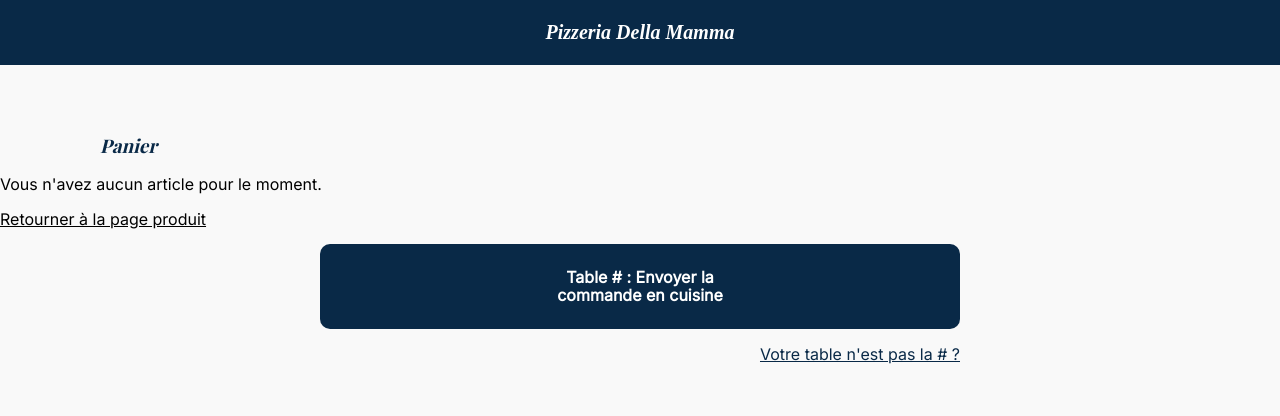
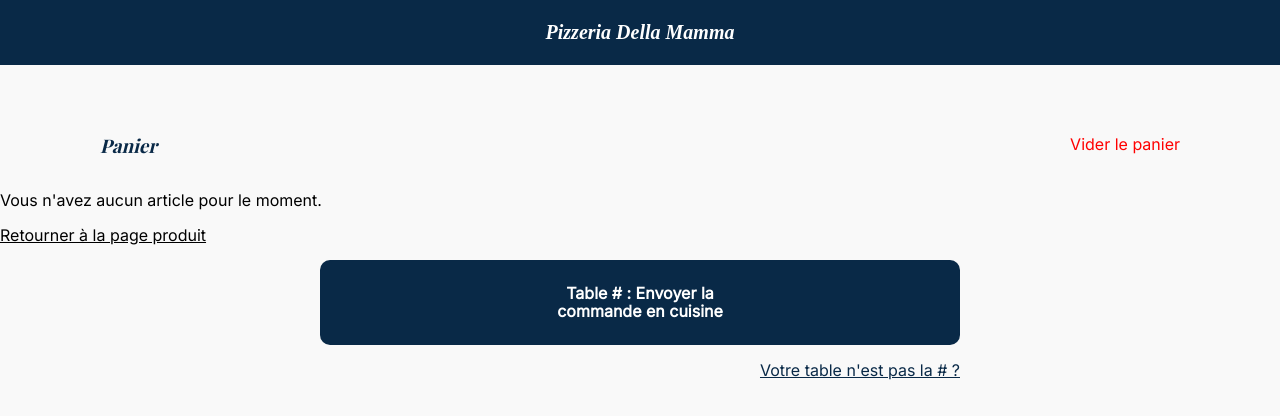
Before and after one commit to bkenzia/Pizzeria-Della-Mamma, an Angular app: page /basket in a window 1280 px wide. Shown: the top 416 px of the page. Built offline with nearby package versions, Linux system fonts and the light colour scheme.

Commit message:
[FEATURE] Panier: pages (panier + order success), services (produits + panier), components (panier, button-addbasket)

```diff
--- a/src/app/components/basket/basket.component.ts
+++ b/src/app/components/basket/basket.component.ts
@@ -1,5 +1,4 @@
 import { Component } from '@angular/core';
-import { IProduct, PRODUCTS } from 'src/app/mocks/products';
 import { BasketProduct, BasketService } from 'src/app/services/basket.service';
 
 
--- a/src/app/components/button-addbasket/button-addbasket.component.css
+++ b/src/app/components/button-addbasket/button-addbasket.component.css
@@ -1,8 +1,15 @@
 button{
     background-color: #092947;
+    padding: 24px 96px;
     border: none;
     border-radius: 10px;
     color: white;
     font-family: Inter;
     font-size: 16px;
+    font-weight: 700;
 }
+
+button:hover{
+    cursor: pointer;
+    opacity: 0.5
+}
--- a/src/app/components/button-addbasket/button-addbasket.component.html
+++ b/src/app/components/button-addbasket/button-addbasket.component.html
@@ -1,4 +1,4 @@
-<p>button-addbasket works!</p>
+
 
 <button (click)="addToBasket()" routerLink="/basket" >
 
--- a/src/app/components/button-addbasket/button-addbasket.component.ts
+++ b/src/app/components/button-addbasket/button-addbasket.component.ts
@@ -1,6 +1,5 @@
 import { Component } from '@angular/core';
 import { BasketProduct, BasketService } from 'src/app/services/basket.service';
-import { CounterComponent } from 'src/app/components/counter/counter.component';
 import { ProductsService } from 'src/app/services/products.service';
 import { IProduct, PRODUCTS } from 'src/app/mocks/products';
 
@@ -18,20 +17,25 @@
 
 
 
-  constructor(private productsService : ProductsService, private basketService : BasketService) { }
-
+  constructor (private productsService : ProductsService, private basketService : BasketService) { }
 
 
   addToBasket() {
 
     if(!this.productP) return;
 
-    const basketProduct: BasketProduct = {
-      product: this.productP,
-      quantity: this.quantity
+    const basketProduct: BasketProduct = {product: this.productP, quantity: this.quantity}
 
-    }
     this.basketService.addToBasket(basketProduct);
+
   }
 
+  //Fonction qui transforme le panier en string et l'enregistre, ajout de prix total et de quantité totale
+
+  // private saveBasket(basket: BasketProduct[]) {
+  //   localStorage.setItem('basket', JSON.stringify(basket));
+  //   this.getBasketTotalPrice();
+  //   this.getTotalQuantity();
+  // }
+
   }
--- a/src/app/pages/all-products/all-products.component.html
+++ b/src/app/pages/all-products/all-products.component.html
@@ -1,3 +1,2 @@
 <app-filter-by-tag></app-filter-by-tag>
 <app-product-list></app-product-list>
-<app-button-addbasket></app-button-addbasket>
--- a/src/app/pages/basket/basket.component.css
+++ b/src/app/pages/basket/basket.component.css
@@ -6,6 +6,22 @@
     margin-top: 70px;
 }
 
+.deleteBasket{
+    color: red;
+    font-family: Inter;
+    font-size: 16px;
+    margin-top: 70px;
+    margin-right: 100px;
+}
+
+.deleteBasket:hover{
+    cursor: pointer;
+}
+
+.flex{
+    display: flex;
+    justify-content: space-between;
+}
 .confirmOrder{
     font-family: Inter;
     font-weight: bold;
@@ -24,6 +40,7 @@
 
 button:hover{
     opacity: 0.5;
+    cursor: pointer;
 }
 
 
--- a/src/app/pages/basket/basket.component.html
+++ b/src/app/pages/basket/basket.component.html
@@ -1,11 +1,14 @@
-<h3>Panier</h3>
-
-<!-- <app-basket></app-basket> -->
+<div class="flex">
+    <h3>Panier</h3>
+    <p class="deleteBasket" (click)="removeProduct">Vider le panier</p>
+</div>
 
 <div class="emptyBasket">
     <p>Vous n'avez aucun article pour le moment.</p>
     <p><a routerLink="/all-products">Retourner à la page produit</a></p>
 </div>
+
+<!-- <app-basket></app-basket> -->
 
 <div class="flexBasket">
     <div class="basketPageLink">
--- a/src/app/pages/basket/basket.component.ts
+++ b/src/app/pages/basket/basket.component.ts
@@ -19,13 +19,13 @@
 
  getbasket() {
     this.basket = this.basketService.getBasket();
+  }
 
+  removeProduct(index: number) {
+    this.basketService.removeProduct(index);
 
-  }
-//  removeProduct(index: number) {
-//   this.basketService.removeProduct(index);
+    this.getbasket();
 
-//   this.getbasket();
+   }
 
-//  }
 }
```
Also changed, not shown: src/app/components/basket/basket.component.css (+14 -0 lines), src/app/components/basket/basket.component.html (+21 -22 lines).
